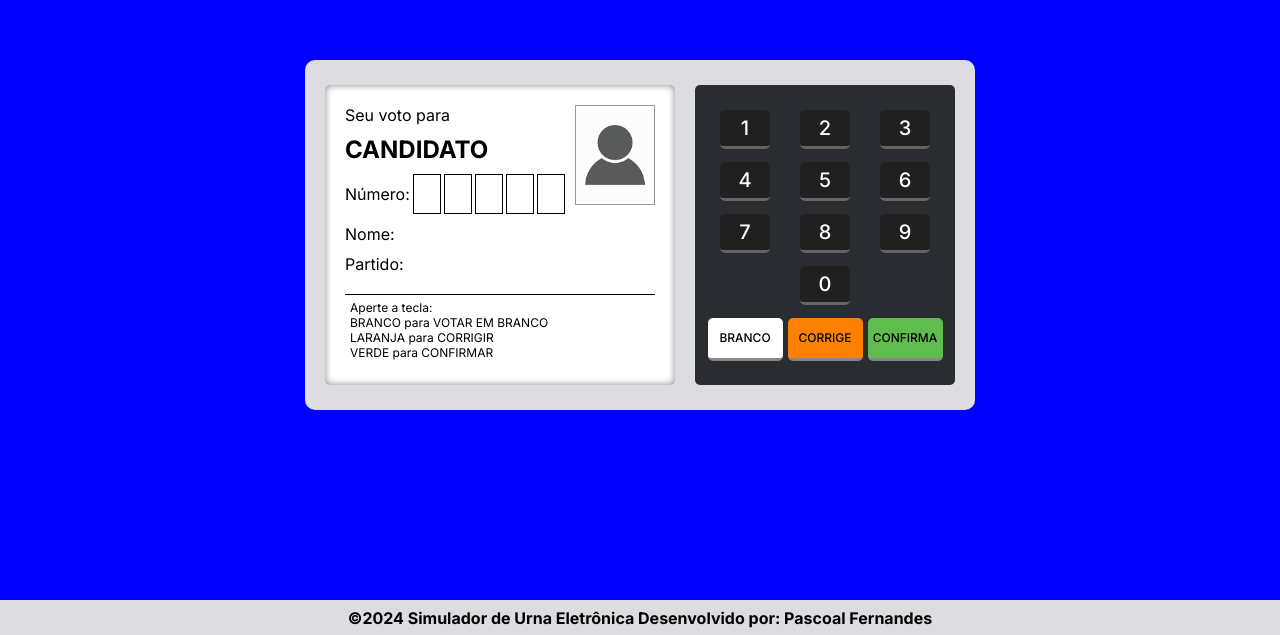
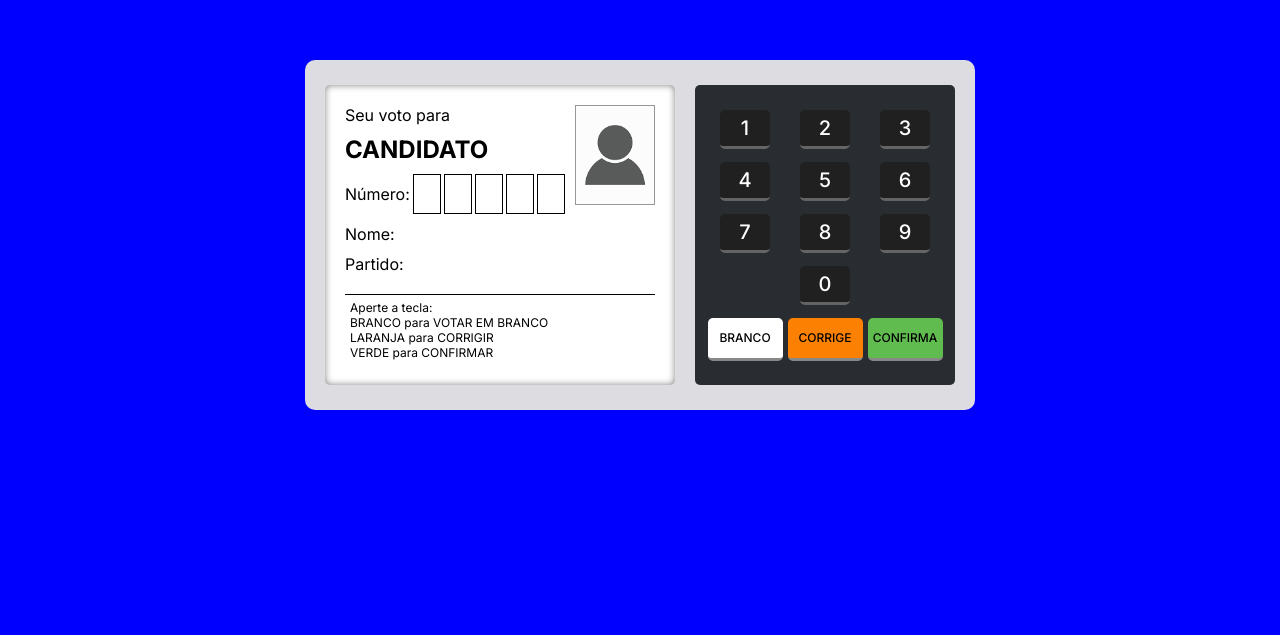
Before and after one commit to Lost-Fernandes/uerna_erenilson.github.io, a plain HTML site: page index.html in a window 1280 px wide. Shown: the part 165-800 px from the top of the page. Drawn offline with Linux system fonts and the light colour scheme.

Commit message:
Update index.html

```diff
--- a/index.html
+++ b/index.html
@@ -70,12 +70,6 @@
             <audio id="sondNumber" src="./audio/som-numeros.mp3" type="audio/mpeg"></audio>
             <audio id="sondConfirm" src="./audio/som-confirma.mp3" type="audio/mpeg"></audio>
         </div>
-        <footer>
-            <p>&copy;2024 Simulador de Urna Eletrônica Desenvolvido por: Pascoal Fernandes</p>
-
-            <!--<img src="./images/GitHub-Mark-32px.png" alt="">
-            </a>-->
-        </footer>
     </div>
     <script src="./script.js"></script>
 </body>
```
